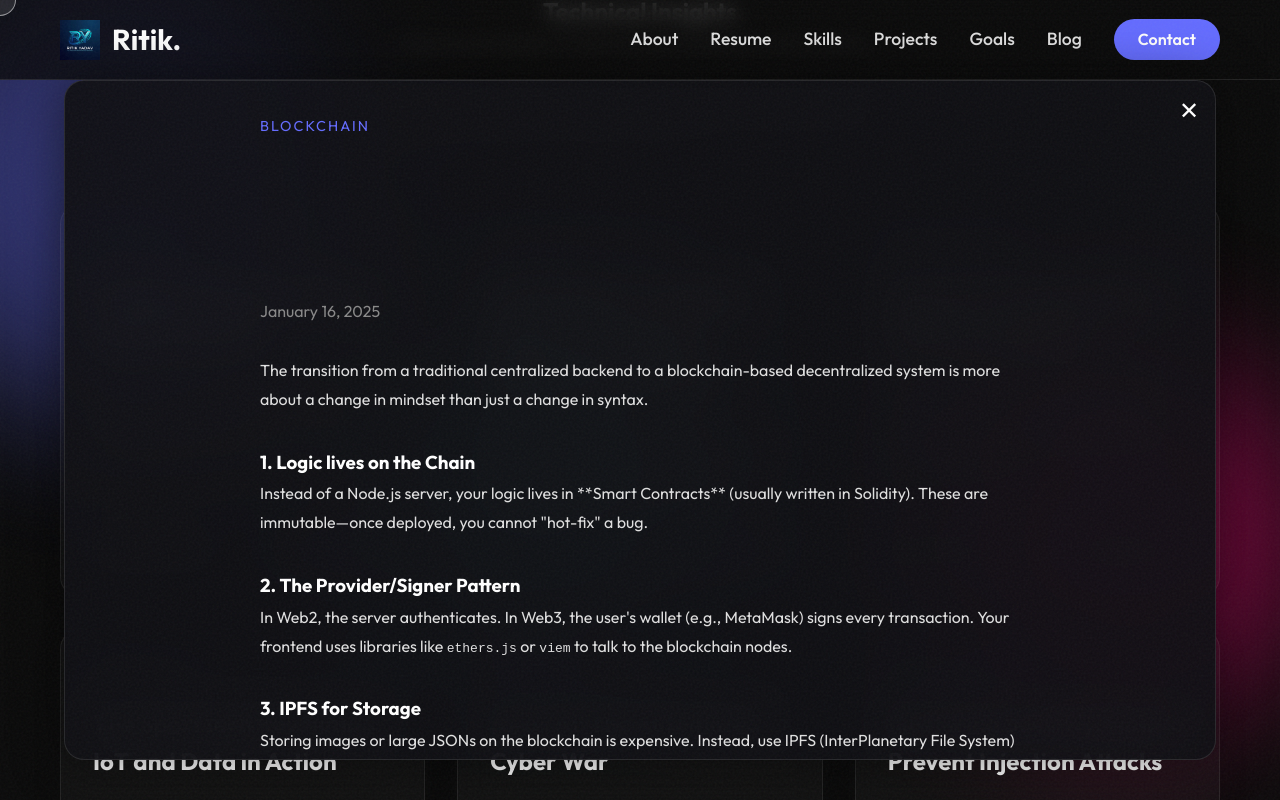
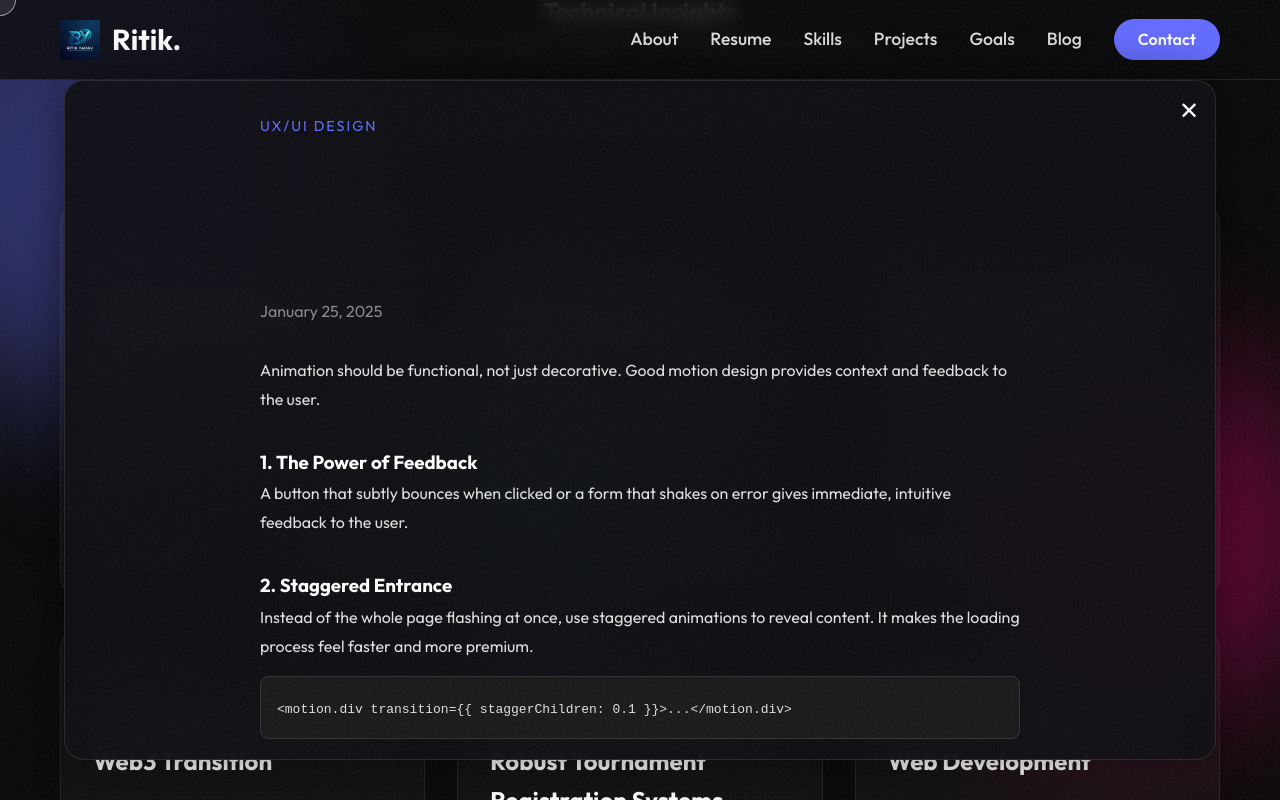
Before and after one commit to ritikyadav10888-oss/portfolio-website, a React (Vite) app: page / in a window 1280 px wide. Both pictures are taken after a click on the element 242 px from the left and 6699 px from the top of the page. Shown: the part 6299-7099 px from the top of the page. Built offline with nearby package versions, Linux system fonts and the light colour scheme; a web font is replaced by a local one.

Commit message:
feat: expand blog to 13 technical articles for peak SEO

```diff
--- a/src/components/Blog.jsx
+++ b/src/components/Blog.jsx
@@ -408,6 +408,75 @@ const Blog = () => {
                     <p>Sports systems involve Captains, Players, Coaches, and Teams. A flexible schema is required to handle Solo, Duo, and Full Team registrations without duplicating player data.</p>
                 </>
             )
+        },
+        {
+            id: 11,
+            title: "Dockerizing Your MERN Stack: A Performance Guide",
+            date: "January 20, 2025",
+            category: "DevOps",
+            summary: "Learn how to containerize your React, Node, and MongoDB applications for consistent environment deployment and easier scaling.",
+            content: (
+                <>
+                    <p>Docker has revolutionized the way we deploy software. By packaging code, runtime, and system tools into containers, we ensure it runs perfectly on any machine.</p>
+
+                    <h3 style={{ color: '#fff', marginTop: '2rem' }}>1. Single Command Setup</h3>
+                    <p>With <code>docker-compose</code>, you can spin up your entire MERN stack including the DB with one line. This eliminates the 'it works on my machine' excuse.</p>
+                    <div style={{ background: '#1a1a1a', padding: '1rem', borderRadius: '8px', margin: '1rem 0', border: '1px solid #333' }}>
+                        <code>$ docker-compose up --build</code>
+                    </div>
+
+                    <h3 style={{ color: '#fff', marginTop: '2rem' }}>2. Resource Isolation</h3>
+                    <p>Containers allow you to limit CPU and RAM usage, ensuring that a memory leak in your Node.js app doesn't crash the entire server.</p>
+
+                    <h3 style={{ color: '#fff', marginTop: '2rem' }}>3. Multi-Stage Builds</h3>
+                    <p>For your React frontend, use multi-stage builds to compile the assets and serve them with a lightweight Nginx container, reducing image size by up to 80%.</p>
+                </>
+            )
+        },
+        {
+            id: 12,
+            title: "The Future of PWAs: Beyond the Browser Tab",
+            date: "January 22, 2025",
+            category: "Modern Web",
+            summary: "Progressive Web Apps are bridging the gap between web and native. Discover native-like features like Push Notifications and Offline mode.",
+            content: (
+                <>
+                    <p>Progressive Web Apps (PWAs) are the next step in web evolution. They combine the reach of the web with the functionality of a mobile app.</p>
+
+                    <h3 style={{ color: '#fff', marginTop: '2rem' }}>1. Offline First Architecture</h3>
+                    <p>Using Service Workers, your app can cache assets and data. If a user loses internet in a stadium, they can still view their local tournament schedule.</p>
+
+                    <h3 style={{ color: '#fff', marginTop: '2rem' }}>2. Web Push Notifications</h3>
+                    <p>Keep your users engaged with real-time alerts. From goal updates to tournament announcements, PWAs can send notifications even when the browser is closed.</p>
+
+                    <h3 style={{ color: '#fff', marginTop: '2rem' }}>3. The Manifest File</h3>
+                    <p>Properly configuring your <code>manifest.json</code> allows users to 'Install' your website to their home screen, giving it a standalone app window without the browser bar.</p>
+                </>
+            )
+        },
+        {
+            id: 13,
+            title: "Micro-Animations with Framer Motion: Improving UX",
+            date: "January 25, 2025",
+            category: "UX/UI Design",
+            summary: "Motion design isn't just for looks. Learn how subtle animations can guide users and improve conversion rates in your React apps.",
+            content: (
+                <>
+                    <p>Animation should be functional, not just decorative. Good motion design provides context and feedback to the user.</p>
+
+                    <h3 style={{ color: '#fff', marginTop: '2rem' }}>1. The Power of Feedback</h3>
+                    <p>A button that subtly bounces when clicked or a form that shakes on error gives immediate, intuitive feedback to the user.</p>
+
+                    <h3 style={{ color: '#fff', marginTop: '2rem' }}>2. Staggered Entrance</h3>
+                    <p>Instead of the whole page flashing at once, use staggered animations to reveal content. It makes the loading process feel faster and more premium.</p>
+                    <div style={{ background: '#1a1a1a', padding: '1rem', borderRadius: '8px', margin: '1rem 0', border: '1px solid #333' }}>
+                        <code>{`<motion.div transition={{ staggerChildren: 0.1 }}>...</motion.div>`}</code>
+                    </div>
+
+                    <h3 style={{ color: '#fff', marginTop: '2rem' }}>3. Exit Animations</h3>
+                    <p>Using <code>AnimatePresence</code>, you can ensure that modal windows and alerts fade out smoothly instead of disappearing instantly, maintaining the user's focus.</p>
+                </>
+            )
         }
     ];
 
```
